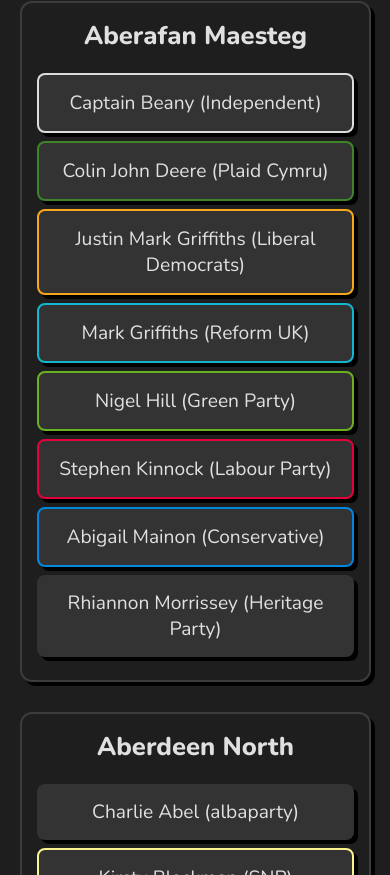
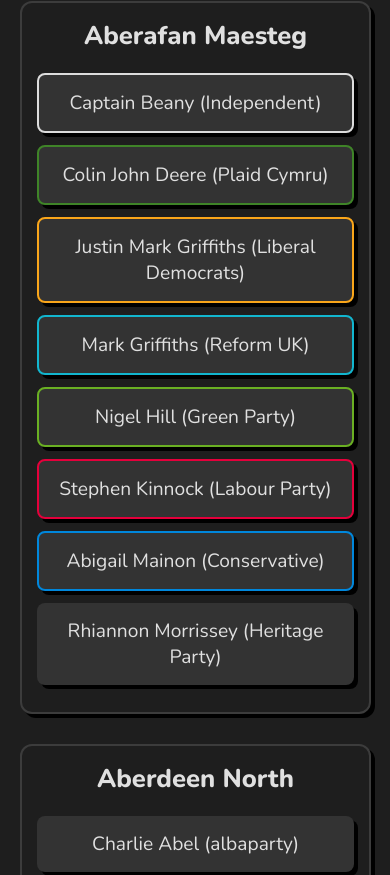
Before and after one commit to iamdanduke/electiontracker, a plain HTML site: page index.html in a window 390 px wide. Shown: the part 940-1815 px from the top of the page. Drawn offline with nearby package versions, Linux system fonts and the light colour scheme; no server answers.

Commit message:
Updating margins

```diff
--- a/styles.css
+++ b/styles.css
@@ -216,6 +216,7 @@ h1 {
 
 /* Responsive design */
 @media (max-width: 600px) {
+
     #seat-counts li {
         flex: 0 0 100%;
         margin: 5px 0;
@@ -228,7 +229,7 @@ h1 {
 
     .constituency li {
         padding: 15px;
-        margin: 8px 0;
+        margin: 12px 0;
     }
 
     #search-bar {
```
